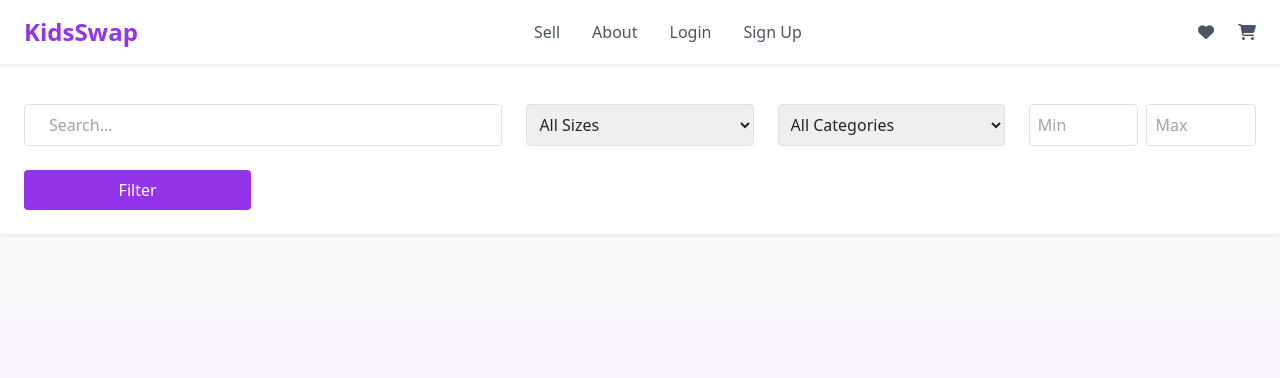
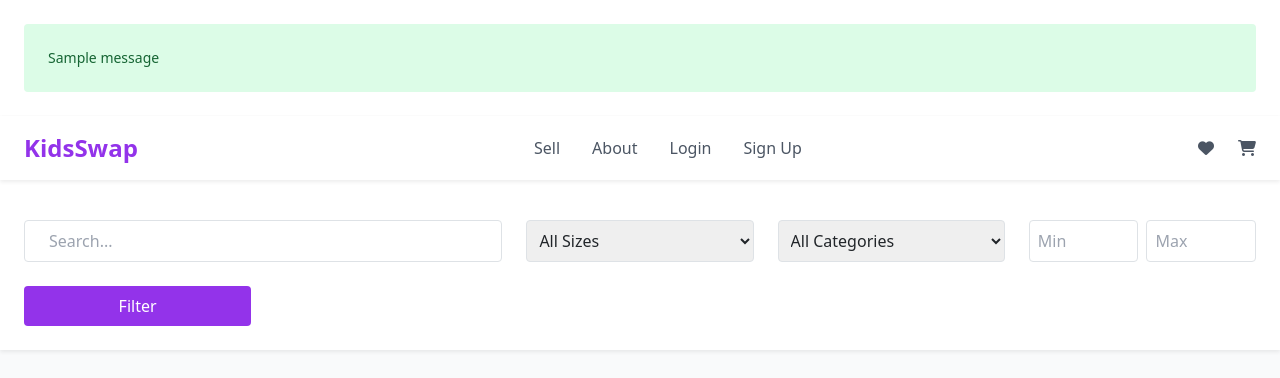
Before and after one commit to estii20/clothing_app, a Django app: page /about/ in a window 1280 px wide. Shown: the top 378 px of the page. Run offline with Django 5.2, Linux system fonts and the light colour scheme; one stand-in notice (Sample message) is shown; some libraries are stand-ins or nearby versions.

Commit message:
Add messages to base template and views

```diff
--- a/marketplace/views.py
+++ b/marketplace/views.py
@@ -2,7 +2,7 @@ from django.shortcuts import render, redirect, get_object_or_404
 from django.urls import reverse_lazy
 from django.views.decorators.http import require_POST
 from .models import ClothingItem, ClothingImage, ShippingAddress, Order, OrderItem, WishlistItem
-from .forms import ClothingItemForm, CustomLoginForm, CustomSignupForm, ShippingAddressForm
+from .forms import ClothingItemForm, CustomLoginForm, CustomSignupForm, ShippingAddressForm, ClothingItemForm
 from django.contrib.auth.decorators import login_required
 from django.contrib import messages
 from django.contrib.auth.forms import UserCreationForm
@@ -22,11 +22,14 @@ def create_clothing_item(request):
             item.seller = request.user
             item.save()
 
-            # Handle multiple images uploaded from the 'images' input field (see template below)
+            # Save multiple uploaded images
             for img in request.FILES.getlist('images'):
                 ClothingImage.objects.create(item=item, image=img)
 
+            messages.success(request, "Your item has been listed successfully!")
             return redirect('item_detail', item_id=item.pk)
+        else:
+            messages.error(request, "Please correct the errors below.")
 
     else:
         item_form = ClothingItemForm()
@@ -87,6 +90,16 @@ class CustomLoginView(LoginView):
     authentication_form = CustomLoginForm
     template_name = 'registration/login.html'
 
+    def form_valid(self, form):
+        """Called when form is valid (login success)."""
+        messages.success(self.request, "You have successfully logged in.")
+        return super().form_valid(form)
+
+    def form_invalid(self, form):
+        """Called when form is invalid (login failure)."""
+        messages.error(self.request, "Login failed. Please check your email and password.")
+        return super().form_invalid(form)
+
 
 def signup_view(request):
     if request.method == "POST":
@@ -137,6 +150,7 @@ def add_to_cart(request, item_id):
     item_id = str(item_id)
     cart[item_id] = {'quantity': cart.get(item_id, {}).get('quantity', 0) + 1}
     request.session['cart'] = cart
+    messages.success(request, "Item added to cart.")
     return redirect('cart')
 
 
@@ -147,6 +161,9 @@ def remove_from_cart(request, item_id):
     if item_id in cart:
         del cart[item_id]
         request.session['cart'] = cart
+        messages.success(request, "Item removed from cart.")
+    else:
+        messages.warning(request, "Item not found in cart.")
     return redirect('cart')
 
 
@@ -159,9 +176,16 @@ def update_cart_quantity(request, item_id):
     if item_id in cart:
         if action == 'increase':
             cart[item_id]['quantity'] += 1
+            messages.success(request, "Item quantity increased.")
         elif action == 'decrease':
-            cart[item_id]['quantity'] = max(1, cart[item_id]['quantity'] - 1)
+            if cart[item_id]['quantity'] > 1:
+                cart[item_id]['quantity'] -= 1
+                messages.success(request, "Item quantity decreased.")
+            else:
+                messages.warning(request, "Minimum quantity is 1.")
         request.session['cart'] = cart
+    else:
+        messages.warning(request, "Item not found in cart.")
 
     return redirect('cart')
 
--- a/templates/base.html
+++ b/templates/base.html
@@ -31,6 +31,19 @@
     <link rel="stylesheet" href="{% static 'css' %}">
 </head>
 <body>
+{% if messages %}
+  <div class="container mx-auto px-4 mt-4">
+    {% for message in messages %}
+      <div class="p-4 mb-4 text-sm rounded
+                  {% if message.tags == 'success' %}bg-green-100 text-green-800
+                  {% elif message.tags == 'error' %}bg-red-100 text-red-800
+                  {% elif message.tags == 'warning' %}bg-yellow-100 text-yellow-800
+                  {% else %}bg-blue-100 text-blue-800{% endif %}">
+        {{ message }}
+      </div>
+    {% endfor %}
+  </div>
+{% endif %}
 
     <div id="wrapper" class="min-h-screen bg-gray-50">
         <!-- Header -->
```
Also changed, not shown: db.sqlite3.
